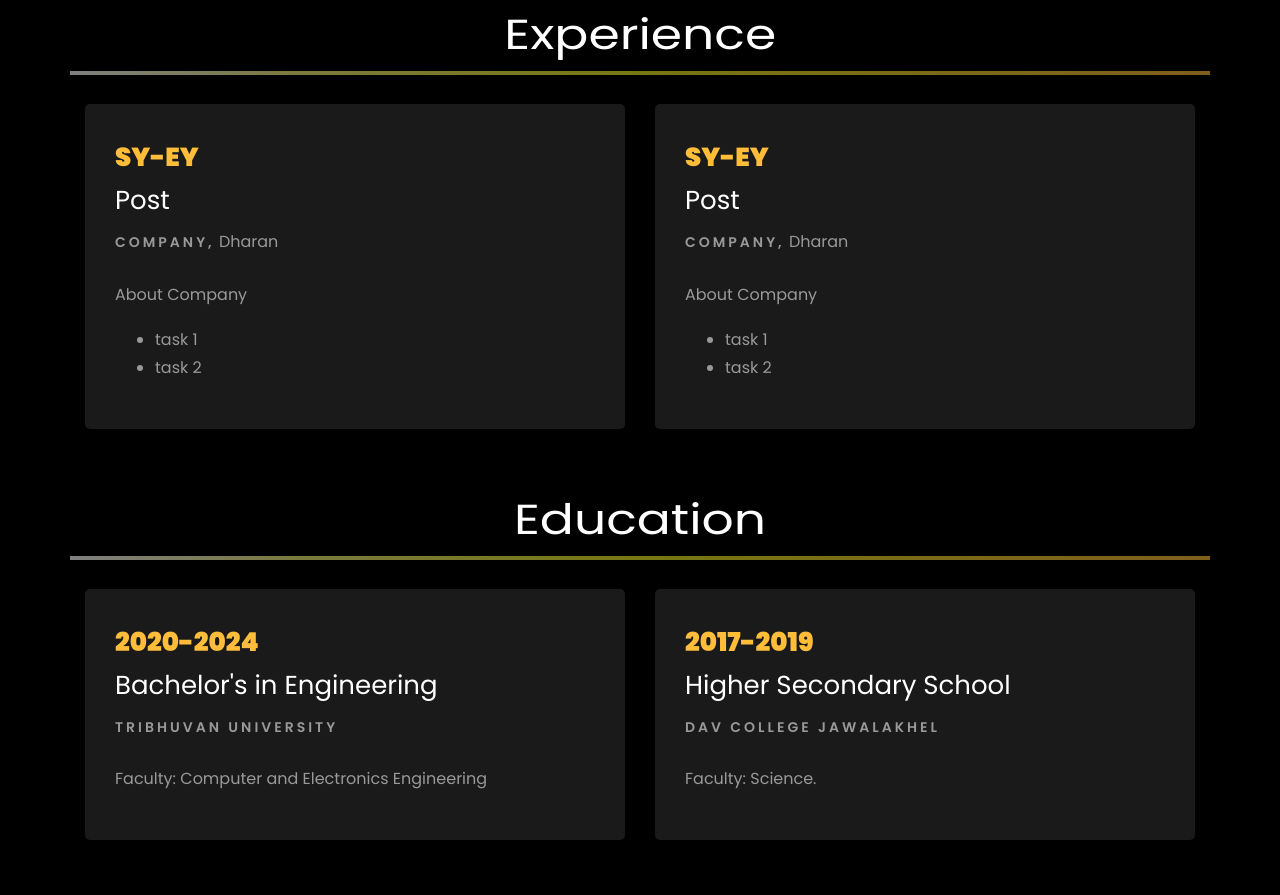
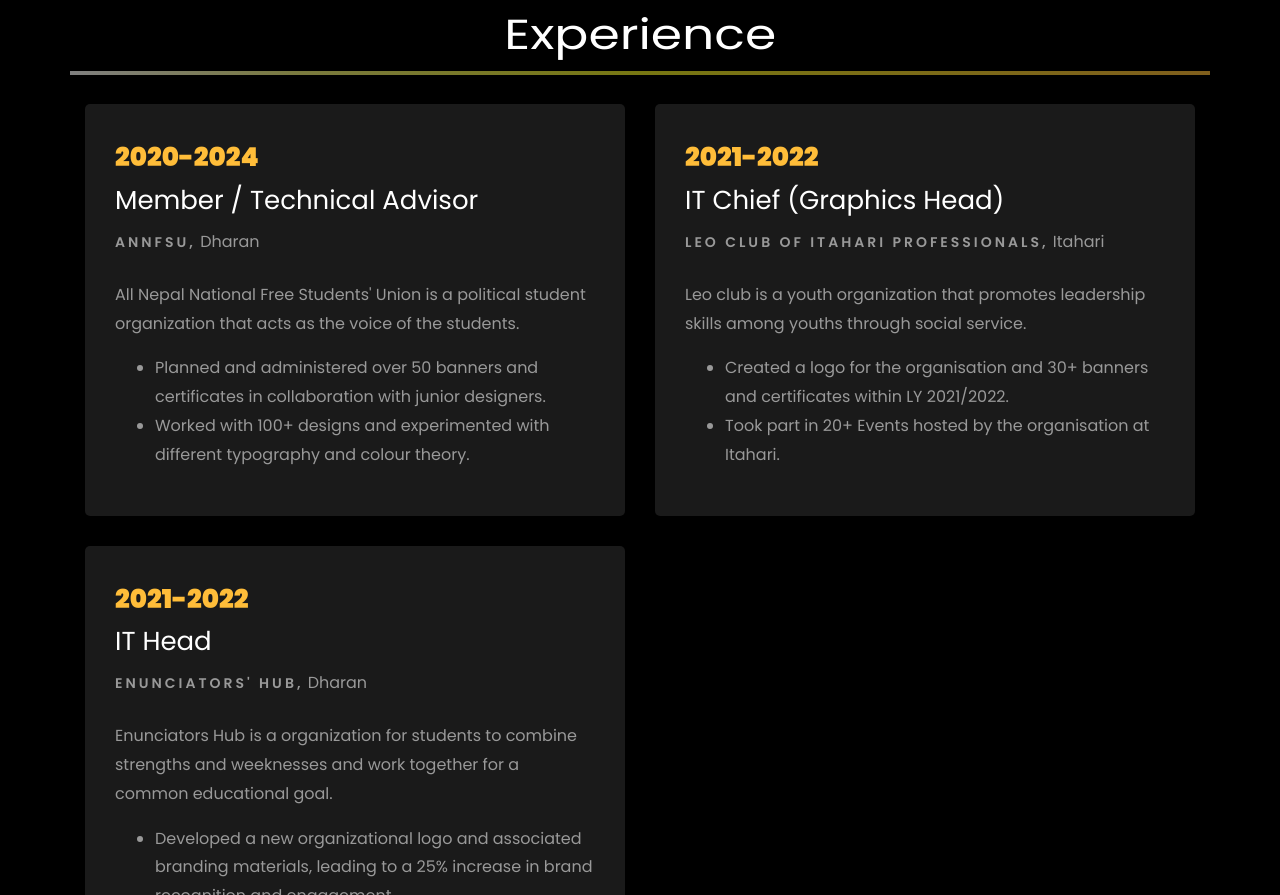
Before and after one commit to theeddiestudio/theeddiestudio.github.io, a plain HTML site: page index.html in a window 1280 px wide. Shown: the part 1905-2800 px from the top of the page. Drawn offline with Linux system fonts and the light colour scheme; animation ran at ten frames a second; files whose address does not match are found by name.

Commit message:
added experiences

```diff
--- a/index.html
+++ b/index.html
@@ -320,14 +320,14 @@
 		<div class="row">
 				<div class="col-md-6">
 					<div class="resume-wrap ftco-animate">
-						<span class="date">SY-EY</span>
-						<h2>Post</h2>
-						<span class="position">Company,</span>
+						<span class="date">2020-2024</span>
+						<h2>Member / Technical Advisor</h2>
+						<span class="position">ANNFSU,</span>
 						<span class="mt-4">Dharan</span>
-						<p class="mt-4">About Company
+						<p class="mt-4">All Nepal National Free Students' Union is a political student organization that acts as the voice of the students.
 							<ul>
-								<li>task 1</li>
-								<li>task 2</li>
+								<li>Planned and administered over 50 banners and certificates in collaboration with junior designers.</li>
+								<li>Worked with 100+ designs and experimented with different typography and colour theory.</li>
 							</ul>
 						</p>
 					</div>
@@ -336,14 +336,30 @@
 
 				<div class="col-md-6">
 					<div class="resume-wrap ftco-animate">
-						<span class="date">SY-EY</span>
-						<h2>Post</h2>
-						<span class="position">Company,</span>
+						<span class="date">2021-2022</span>
+						<h2>IT Chief (Graphics Head)</h2>
+						<span class="position">Leo Club of Itahari Professionals,</span>
+						<span class="mt-4">Itahari</span>
+						<p class="mt-4">Leo club is a youth organization that promotes leadership skills among youths through social service.
+							<ul>
+								<li>Created a logo for the organisation and 30+ banners and certificates within LY 2021/2022.</li>
+								<li>Took part in 20+ Events hosted by the organisation at Itahari.</li>
+							</ul>
+						</p>
+					</div>
+
+				</div>
+
+				<div class="col-md-6">
+					<div class="resume-wrap ftco-animate">
+						<span class="date">2021-2022</span>
+						<h2>IT Head</h2>
+						<span class="position">Enunciators' Hub,</span>
 						<span class="mt-4">Dharan</span>
-						<p class="mt-4">About Company
+						<p class="mt-4">Enunciators Hub is a organization for students to combine strengths and weeknesses and work together for a common educational goal.
 							<ul>
-								<li>task 1</li>
-								<li>task 2</li>
+								<li>Developed a new organizational logo and associated branding materials, leading to a 25% increase in brand recognition and engagement.</li>
+								<li>Hosted the “World Tour with Saigrace” Event, which attracted more than 200 attendees.</li>
 							</ul>
 						</p>
 					</div>
```
Also changed, not shown: 1 other file.
